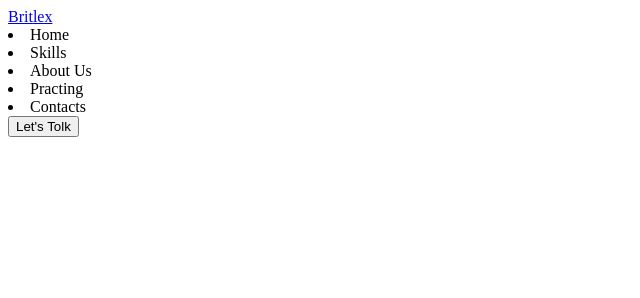
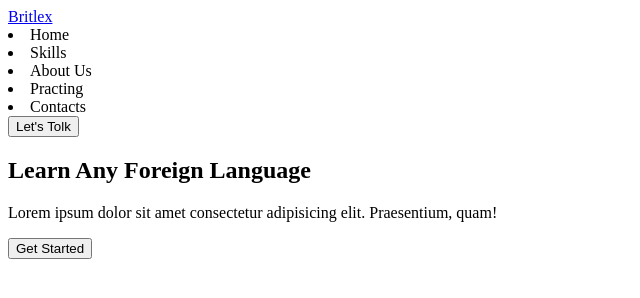
Before and after one commit to AndreLit/goit-hw-01, a plain HTML site: page index.html in a window 1280 px wide. Shown: the whole page, without its empty margins (0-640 px from the left). Drawn offline with Linux system fonts and the light colour scheme.

Commit message:
Створили и додали налаштування

```diff
--- a/index.html
+++ b/index.html
@@ -19,7 +19,14 @@
       <button type="button">Let's Tolk</button>
     </header>
     <main>
-      <section></section>
+      <section>
+        <h1>Learn Any Foreign Language</h1>
+        <p>
+          Lorem ipsum dolor sit amet consectetur adipisicing elit. Praesentium,
+          quam!
+        </p>
+        <button>Get Started</button>
+      </section>
     </main>
   </body>
 </html>
```
